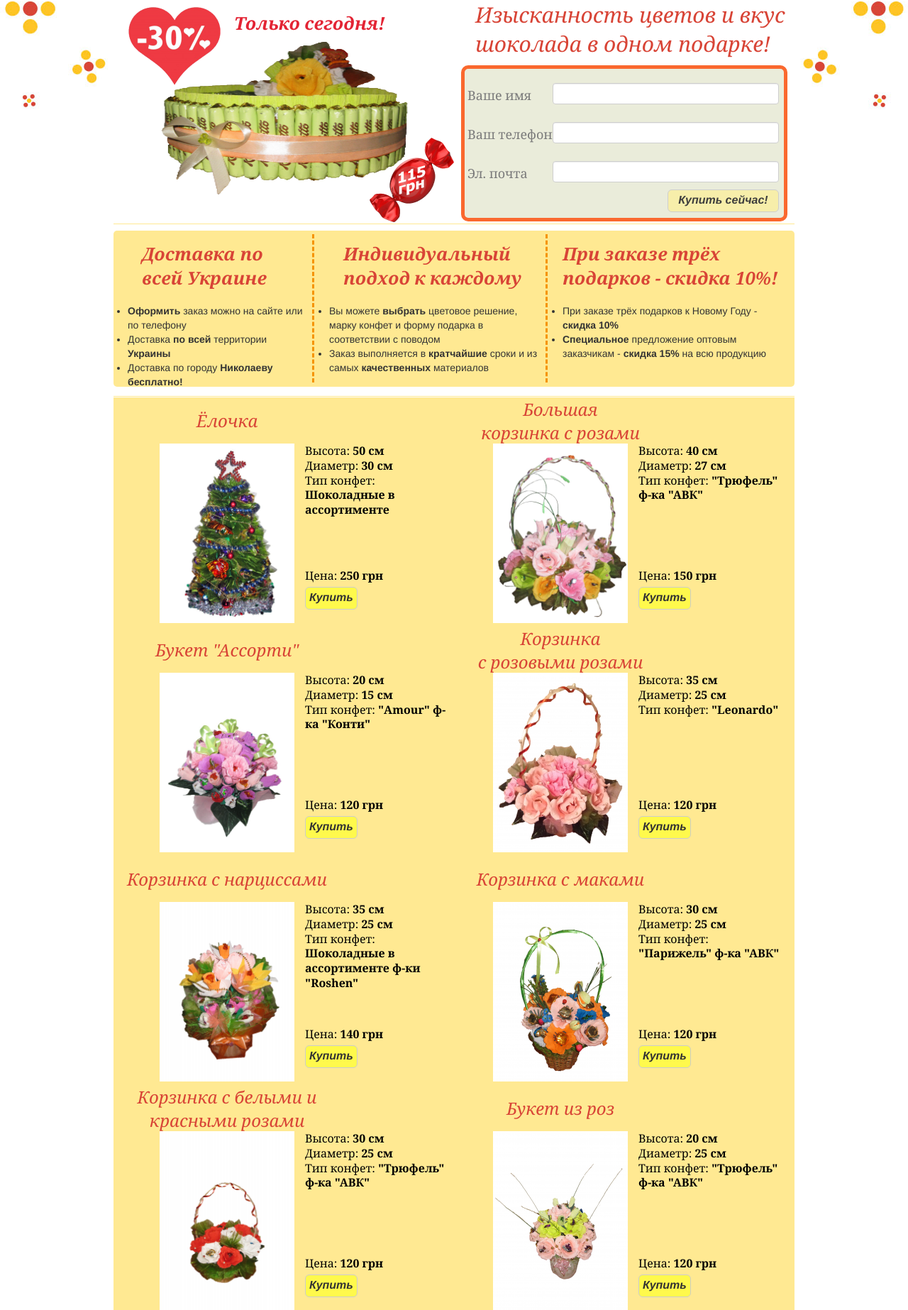
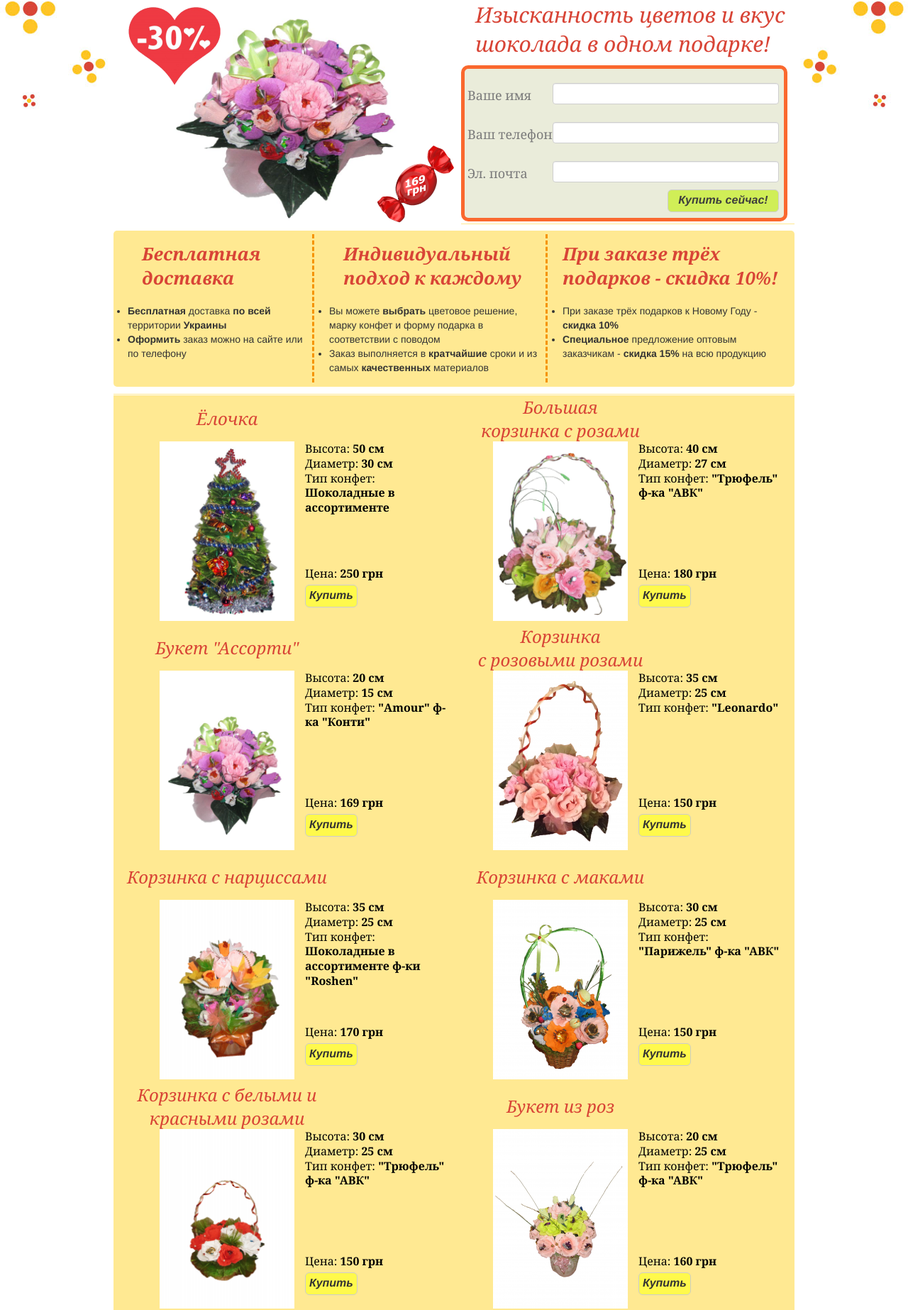
Before and after one commit to Scandinavs/artlavka, a PHP site: page / in a window 1280 px wide. Shown: the part 110-1956 px from the top of the page at 71% size. Run offline with PHP 8.4, Linux system fonts and the light colour scheme; data that the repository does not hold is empty; some libraries are stand-ins or nearby versions.

Commit message:
Added free delivery. Updated prices.

```diff
--- a/index.php
+++ b/index.php
@@ -157,7 +157,7 @@ $baseItemsDirSmall = "items/small/";
             <div>
                 <div class="discountItem">
                     <div class="percentDiscount30">
-                        <img src="items/discount_item_2.png" width="490" height="320"/>
+                        <img src="items/IMG_9630.jpg" width="490" height="320"/>
                     </div>
                 </div>
                 <div id="discountTitle"><h2>Только сегодня!</h2></div>
@@ -181,7 +181,7 @@ $baseItemsDirSmall = "items/small/";
                         <div class="formField"><input id="buyDiscountItemEmail" value="" name="buyDiscountItemEmail" type="text"></div>
                     </div>
                     <div style="width: 100%;">
-                        <a id="buyDiscountItem" class="button" name="discountOrder" style="width: 155px; float: right; margin-right: 7px" href="#">Купить сейчас!</a>
+                        <a id="buyDiscountItem" class="button" name="discountOrder" style="width: 155px; float: right; margin-right: 7px; background-color: #ceee4f;" href="#">Купить сейчас!</a>
                 </form>
                     </div>
                 </div>
@@ -193,14 +193,12 @@ $baseItemsDirSmall = "items/small/";
 
         <div id="info">
             <div class="infoBlock" style="width: 280px">
-                <h2>Доставка по<br/>всей Украине</h2>
+                <h2>Бесплатная доставка</h2>
 
                 <div class="infoDescription">
                     <ul>
+                        <li><b>Бесплатная</b> доставка <strong>по всей </strong>территории <strong>Украины </strong>
                         <li><strong>Оформить</strong> заказ можно на сайте или по телефону</li>
-                        <li>Доставка <strong>по всей </strong>территории <strong>Украины </strong>
-                        </li>
-                        <li>Доставка по городу <strong>Николаеву бесплатно!</strong>
                         </li>
                     </ul>
                 </div>
@@ -271,7 +269,7 @@ $baseItemsDirSmall = "items/small/";
             Высота:<b> 40 см</b>
             Диаметр: <b>27 см</b>
             Тип конфет: <b>\'Трюфель\' ф-ка \'АВК\'</b>';
-            $itemPrice = 'Цена: <strong>150 грн</strong>';
+            $itemPrice = 'Цена: <strong>180 грн</strong>';
             include 'item.html';
             ?>
 
@@ -288,7 +286,7 @@ $baseItemsDirSmall = "items/small/";
             Высота:<b> 20 см</b>
             Диаметр: <b>15 см</b>
             Тип конфет: <b>\'Amour\' ф-ка \'Конти\'</b>';
-            $itemPrice = 'Цена: <strong>120 грн</strong>';
+            $itemPrice = 'Цена: <strong>169 грн</strong>';
             include 'item.html';
             ?>
 
@@ -305,7 +303,7 @@ $baseItemsDirSmall = "items/small/";
             Высота:<b> 35 см</b>
             Диаметр: <b>25 см</b>
             Тип конфет: <b>\'Leonardo\'</b>';
-            $itemPrice = 'Цена: <strong>120 грн</strong>';
+            $itemPrice = 'Цена: <strong>150 грн</strong>';
             include 'item.html';
             ?>
 
@@ -322,7 +320,7 @@ $baseItemsDirSmall = "items/small/";
             Высота:<b> 35 см</b>
             Диаметр: <b>25 см</b>
             Тип конфет: <b>Шоколадные в ассортименте ф-ки \'Roshen\'</b>';
-            $itemPrice = 'Цена: <strong>140 грн</strong>';
+            $itemPrice = 'Цена: <strong>170 грн</strong>';
             include 'item.html';
             ?>
 
@@ -339,7 +337,7 @@ $baseItemsDirSmall = "items/small/";
             Высота:<b> 30 см</b>
             Диаметр: <b>25 см</b>
             Тип конфет: <b>\'Парижель\' ф-ка \'АВК\'</b>';
-            $itemPrice = 'Цена: <strong>120 грн</strong>';
+            $itemPrice = 'Цена: <strong>150 грн</strong>';
             include 'item.html';
             ?>
 
@@ -356,7 +354,7 @@ $baseItemsDirSmall = "items/small/";
             Высота:<b> 30 см</b>
             Диаметр: <b>25 см</b>
             Тип конфет: <b>\'Трюфель\' ф-ка \'АВК\'</b>';
-            $itemPrice = 'Цена: <strong>120 грн</strong>';
+            $itemPrice = 'Цена: <strong>150 грн</strong>';
             include 'item.html';
             ?>
 
@@ -373,7 +371,7 @@ $baseItemsDirSmall = "items/small/";
             Высота:<b> 20 см</b>
             Диаметр: <b>25 см</b>
             Тип конфет: <b>\'Трюфель\' ф-ка \'АВК\'</b>';
-            $itemPrice = 'Цена: <strong>120 грн</strong>';
+            $itemPrice = 'Цена: <strong>160 грн</strong>';
             include 'item.html';
             ?>
 
@@ -390,7 +388,7 @@ $baseItemsDirSmall = "items/small/";
             Высота:<b> 30 см</b>
             Диаметр: <b>25 см</b>
             Тип конфет: <b>\'Трюфель\' ф-ка \'АВК\'</b>';
-            $itemPrice = 'Цена: <strong>120 грн</strong>';
+            $itemPrice = 'Цена: <strong>140 грн</strong>';
             include 'item.html';
             ?>
 
@@ -441,7 +439,7 @@ $baseItemsDirSmall = "items/small/";
             Высота:<b> 30 см</b>
             Ширина:<b> 30 см</b>
             Тип конфет: <b>\'Фундук в шоколаде\' Ф-ка \'Конти\'</b>';
-            $itemPrice = 'Цена: <strong>100 грн</strong>';
+            $itemPrice = 'Цена: <strong>120 грн</strong>';
             include 'item.html';
             ?>
 
@@ -475,7 +473,7 @@ $baseItemsDirSmall = "items/small/";
             Высота:<b> 30 см</b>
             Диаметр: <b>10 см</b>
             Тип конфет: <b>-</b>';
-            $itemPrice = 'Цена: <strong>80 грн</strong>';
+            $itemPrice = 'Цена: <strong>100 грн</strong>';
             include 'item.html';
             ?>
 
@@ -492,7 +490,7 @@ $baseItemsDirSmall = "items/small/";
             Высота:<b>-</b>
             Диаметр: <b>24 см</b>
             Тип конфет: <b>\'Батончик\'</b>';
-            $itemPrice = 'Цена: <strong>80 грн</strong>';
+            $itemPrice = 'Цена: <strong>90 грн</strong>';
             include 'item.html';
             ?>
 
@@ -509,7 +507,7 @@ $baseItemsDirSmall = "items/small/";
             Высота:<b> 15 см</b>
             Диаметр: <b>35 см</b>
             Тип конфет: <b>\'Konafetto\' ф-ка \'Roshen\'</b>';
-            $itemPrice = 'Цена: <strong>115 грн</strong>';
+            $itemPrice = 'Цена: <strong>150 грн</strong>';
             include 'item.html';
             ?>
 
@@ -526,7 +524,7 @@ $baseItemsDirSmall = "items/small/";
             Высота:<b> 32 см</b>
             Диаметр: <b>30 см</b>
             Тип конфет: <b>Шоколадные медальки<br/>и конфеты \'Basarili\' ф-ка \'Roshen\'</b>';
-            $itemPrice = 'Цена: <strong>140 грн</strong>';
+            $itemPrice = 'Цена: <strong>150 грн</strong>';
             include 'item.html';
             ?>
         </div>
--- a/style/style.css
+++ b/style/style.css
@@ -50,9 +50,9 @@ h2 {
 }
 
 .discountItem:after {
-    background-image: url(images/115_candy_121x121.png);
-    width: 121px;
-    height: 121px;
+    background-image: url(images/169_candy_110x110.png);
+    width: 110px;
+    height: 110px;
     display: block;
     content: ' ';
     position: absolute;
```
